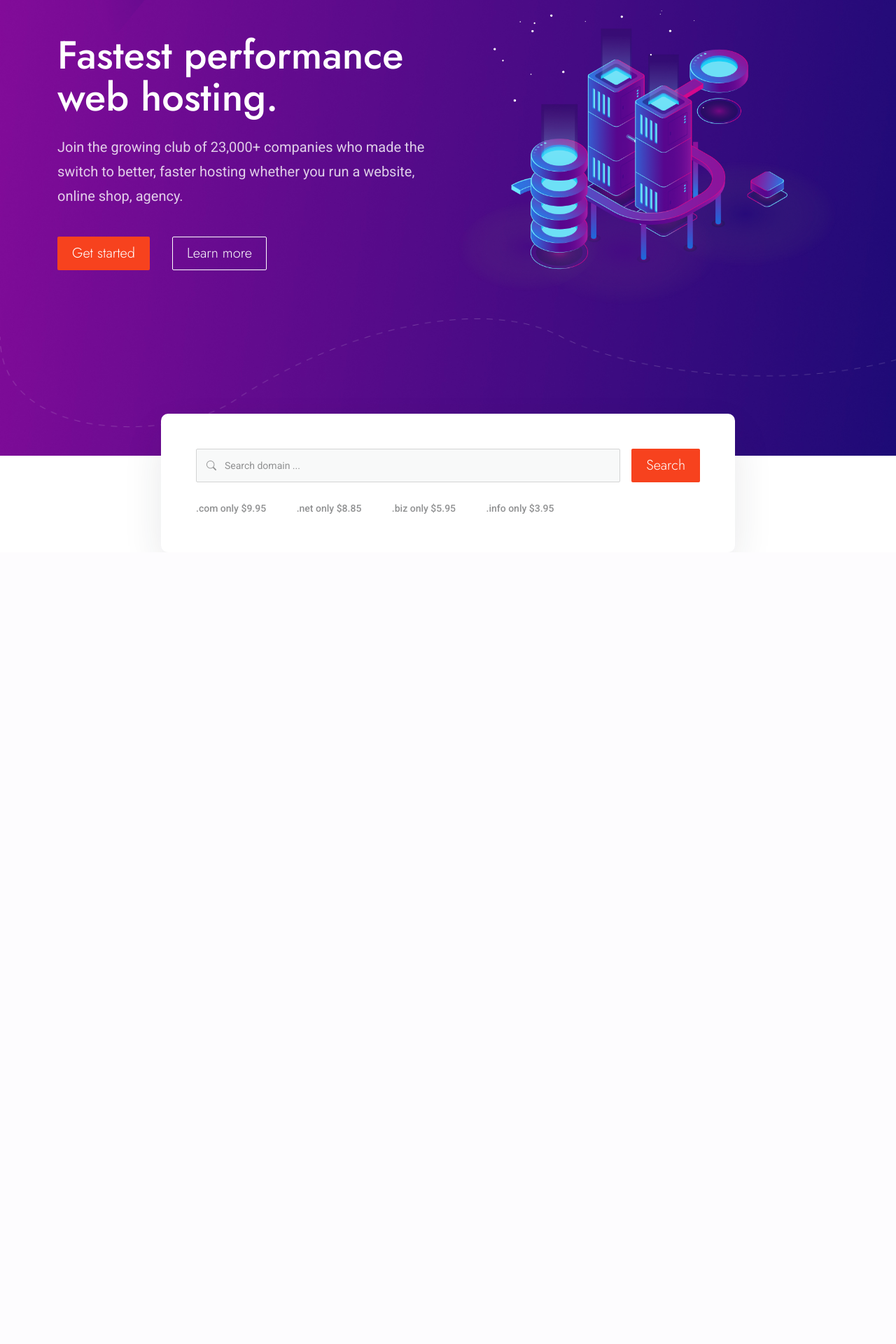
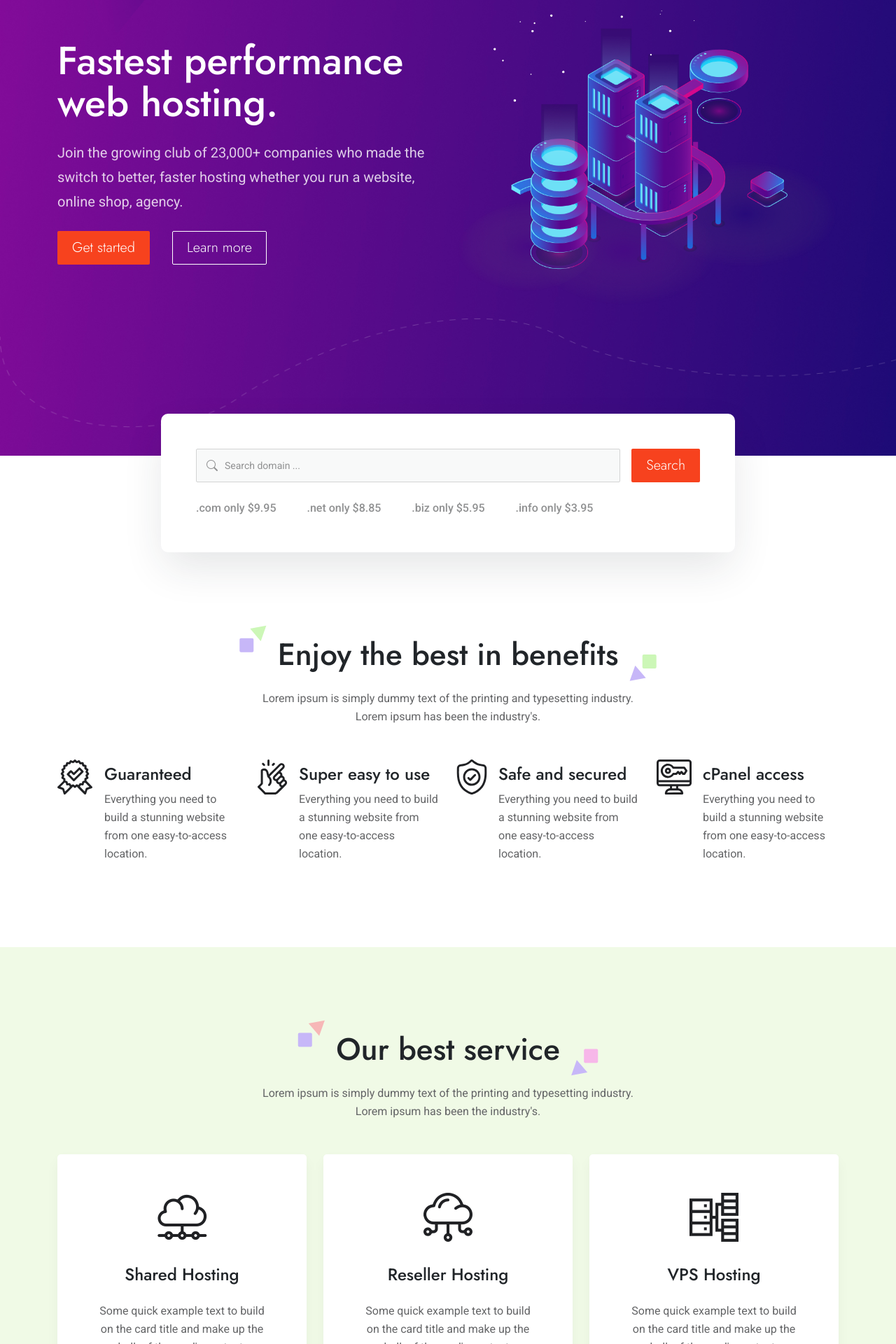
Before and after one commit to imation82/hoston-premium, a PHP site: page / in a window 1280 px wide. Shown: the part 200-2120 px from the top of the page at 70% size. Before the commit the page ends 934 px from the top, so only its background shows below. Run offline with PHP 8.4, Linux system fonts and the light colour scheme; some web fonts are replaced.

Commit message:
Added - Glyphter font & services section

```diff
--- a/assets/css/_color.scss
+++ b/assets/css/_color.scss
@@ -18,5 +18,5 @@ $white: #FFFFFF;
 $black: #000000;
 
 $background-01: #F8F9F9;
-$background-02: #D6EEF2;
+$background-02: #F0FAE6;
 $background-03: #ECE0CE;
--- a/assets/css/custom.css
+++ b/assets/css/custom.css
@@ -2,9 +2,11 @@
 @import url("https://fonts.googleapis.com/css2?family=Jost:wght@200;300;400;500&display=swap");
 body {
   font-family: "Roboto";
-  font-size: 14px;
+  font-size: 16px;
   font-weight: 400;
   line-height: 26px;
+  margin: 0;
+  padding: 0;
 }
 
 h1 {
@@ -49,6 +51,11 @@ h6 {
   line-height: 20px;
 }
 
+p {
+  color: #636466;
+  margin: 0;
+}
+
 .form-control::-webkit-input-placeholder {
   color: #909192;
 }
@@ -63,6 +70,58 @@ h6 {
 
 .form-control::placeholder {
   color: #909192;
+}
+
+section {
+  padding-top: 120px;
+  padding-bottom: 120px;
+}
+
+.section__style--1 h2 {
+  position: relative;
+  display: inline-block;
+}
+
+.section__style--1 h2::before {
+  content: url(../svg/headline-1.svg);
+  position: absolute;
+  top: -25px;
+  left: -55px;
+}
+
+.section__style--1 h2::after {
+  content: url(../svg/headline-2.svg);
+  position: absolute;
+  right: -55px;
+  top: 25px;
+}
+
+.section__style--2 h2 {
+  position: relative;
+  display: inline-block;
+}
+
+.section__style--2 h2::before {
+  content: url(../svg/headline-3.svg);
+  position: absolute;
+  top: -25px;
+  left: -55px;
+}
+
+.section__style--2 h2::after {
+  content: url(../svg/headline-4.svg);
+  position: absolute;
+  right: -55px;
+  top: 25px;
+}
+
+.section__dot {
+  color: #F7421E;
+  margin-right: 5px;
+}
+
+.sub-title {
+  max-width: 570px;
 }
 
 .btn, .btn-hoston-primary, .btn-hoston-outline {
@@ -163,7 +242,48 @@ h6 {
 }
 
 .search__domain--pricing .list-inline-item:not(:last-child) {
-  margin-right: 2.5rem;
+  margin-right: 40px;
+}
+
+.services {
+  background-color: #F0FAE6;
+}
+
+.service-block {
+  background: #FFFFFF;
+  padding: 55px;
+  margin-bottom: 30px;
+  border-radius: 5px;
+  -webkit-box-shadow: 0px 8px 20px -2px rgba(33, 40, 51, 0.05);
+          box-shadow: 0px 8px 20px -2px rgba(33, 40, 51, 0.05);
+}
+
+.service-block:hover {
+  background: linear-gradient(93.88deg, #870C9B -1.94%, #1A0B75 79.12%);
+  color: #FFFFFF;
+}
+
+.service-block:hover i,
+.service-block:hover p {
+  color: #FFFFFF;
+}
+
+.service-block:hover .service-block-btn a {
+  color: #FFFFFF;
+  text-decoration: underline;
+}
+
+.service-block i {
+  font-size: 70px;
+  color: #202124;
+}
+
+.service-block .service-block-btn {
+  margin-top: 40px;
+}
+
+.service-block .service-block-btn a:hover {
+  color: #FFFFFF;
 }
 
 @media (min-width: 320px) and (max-width: 767px) {
--- a/assets/css/custom.scss
+++ b/assets/css/custom.scss
@@ -35,10 +37,73 @@ h6 {
     @include fontStyle('Jost', 18px, 500, 20px);
 }
 
+p {
+    color: $black-600;
+    margin: 0;
+}
+
 // Common
 
 .form-control::placeholder {
     color: $black-400;
+}
+
+// Custom margin & padding
+
+section {
+    padding-top: 120px;
+    padding-bottom: 120px;
+}
+
+// Custom classes
+
+.section__style--1 {
+    h2 {
+        position: relative;
+        display: inline-block;
+        &::before {
+            content: url(../svg/headline-1.svg);
+            position: absolute;
+            top: -25px;
+            left: -55px;
+        }
+
+        &::after {
+            content: url(../svg/headline-2.svg);
+            position: absolute;
+            right: -55px;
+            top: 25px;
+        }
+    }
+}
+
+.section__style--2 {
+    h2 {
+        position: relative;
+        display: inline-block;
+        &::before {
+            content: url(../svg/headline-3.svg);
+            position: absolute;
+            top: -25px;
+            left: -55px;
+        }
+
+        &::after {
+            content: url(../svg/headline-4.svg);
+            position: absolute;
+            right: -55px;
+            top: 25px;
+        }
+    }
+}
+
+.section__dot {
+    color: $primary;
+    margin-right: 5px;
+}
+
+.sub-title {
+    max-width: 570px;
 }
 
 // Custom buttons
@@ -143,9 +225,51 @@ h6 {
             font-weight: 500;
         }
         .list-inline-item:not(:last-child) {
-            margin-right: 2.5rem;
+            margin-right: 40px;
         }
     }
+}
+
+// Services
+
+.services {
+    background-color: $background-02;
+}
+
+.service-block {
+    background: $white;
+    padding: 55px;
+    margin-bottom: 30px;
+    border-radius: 5px;
+    box-shadow: 0px 8px 20px -2px rgba(33, 40, 51, 0.05);
+
+    &:hover {
+        background: linear-gradient(93.88deg, #870C9B -1.94%, #1A0B75 79.12%);
+        color: $white;;
+    }
+
+    &:hover i,
+    &:hover p {
+        color: $white;
+    }
+
+    &:hover .service-block-btn a {
+        color: $white;
+        text-decoration: underline;
+    }
+
+    i {
+        font-size: 70px;
+        color: $black-900;
+    }
+
+    .service-block-btn {
+        margin-top: 40px;
+        a:hover {
+            color: $white;
+        }
+    }
+
 }
 
 // Media queries
--- /dev/null
+++ b/assets/glyphter-font/css/Glyphter.css
@@ -0,0 +1,26 @@
+/* Generated by Glyphter (http://www.glyphter.com) on  Wed Mar 16 2022*/
+@font-face {
+    font-family: 'Glyphter';
+    src: url('../fonts/Glyphter.eot');
+    src: url('../fonts/Glyphter.eot?#iefix') format('embedded-opentype'),
+         url('../fonts/Glyphter.woff') format('woff'),
+         url('../fonts/Glyphter.ttf') format('truetype'),
+         url('../fonts/Glyphter.svg#Glyphter') format('svg');
+    font-weight: normal;
+    font-style: normal;
+}
+[class*='icon-']:before{
+	display: inline-block;
+   font-family: 'Glyphter';
+   font-style: normal;
+   font-weight: normal;
+   line-height: 1;
+   -webkit-font-smoothing: antialiased;
+   -moz-osx-font-smoothing: grayscale
+}
+.icon-cloud:before{content:'\0041';}
+.icon-dedicated:before{content:'\0042';}
+.icon-domain:before{content:'\0043';}
+.icon-reseller:before{content:'\0044';}
+.icon-shared:before{content:'\0045';}
+.icon-vps:before{content:'\0046';}
--- a/index.html
+++ b/index.html
@@ -10,6 +10,8 @@
     <link rel="stylesheet" href="assets/css/bootstrap.min.css">
     <!-- bootstrap icon -->
     <link rel="stylesheet" href="assets/bootstrap-icons/font/bootstrap-icons.css">
+    <!-- glyphter font -->
+    <link rel="stylesheet" href="assets/glyphter-font/css/Glyphter.css">
     <!-- custom css -->
     <link rel="stylesheet" href="assets/css/custom.css">
 
@@ -20,7 +22,7 @@
     <header class="header d-flex align-items-center">
         <div class="container">
             <div class="row align-items-center">
-                <div class="col-md-6">
+                <div class="col-lg-6">
                     <div class="header__content">
                         <h1>Fastest performance web hosting.</h1>
                         <p class="mt-4">Join the growing club of 23,000+ companies who made the switch to better, faster hosting whether you run a website, online shop, agency.</p>
@@ -34,7 +36,7 @@
                         </ul>
                     </div>
                 </div>
-                <div class="col-md-6">
+                <div class="col-lg-6">
                     <img src="assets/images/header-right.png" class="img-fluid d-block mx-auto" alt="Header">
                 </div>
             </div>
@@ -45,7 +47,7 @@
     <!-- search domain -->
     <div class="container">
         <div class="row">
-            <div class="col-md-12">
+            <div class="col-lg-12">
                 <div class="search">
                     <div class="d-flex align-items-center gap-3">
                         <i class="bi bi-search d-flex position-absolute search__icon"></i>
@@ -66,6 +68,163 @@
     </div>
     <!-- end: search domain -->
 
+    <!-- benefits -->
+    <section class="benefits">
+        <div class="container">
+            <div class="row">
+                <div class="col-lg-12 text-center">
+                    <div class="section__style--1">
+                        <h2 class="mb-4">
+                            <span class="section__dot d-inline-block d-md-none">..</span>Enjoy the best in benefits
+                        </h2>
+                        <div class="sub-title mx-auto">
+                            <p>Lorem ipsum is simply dummy text of the printing and typesetting industry. Lorem ipsum has been the industry's.</p>
+                        </div>
+                    </div>
+                </div>
+            </div>
+        </div>
+        <div class="container">
+            <div class="row pt-5">
+                <div class="col-xl-3 col-lg-6 col-md-6">
+                    <div class="mb-4 mb-xl-0">
+                        <div class="d-flex align-items-baseline">
+                            <div class="flex-shrink-0">
+                                <img src="assets/svg/guaranteed.svg" alt="Guaranteed">
+                            </div>
+                            <div class="flex-grow-1 ms-3">
+                                <h4>Guaranteed</h4>
+                                <p>Everything you need to build a stunning website from one easy-to-access location.</p>
+                            </div>
+                        </div>
+                    </div>
+                </div>
+                <div class="col-xl-3 col-lg-6 col-md-6">
+                    <div class="mb-4 mb-xl-0">
+                        <div class="d-flex align-items-baseline">
+                            <div class="flex-shrink-0">
+                                <img src="assets/svg/easy.svg" alt="Super easy to use">
+                            </div>
+                            <div class="flex-grow-1 ms-3">
+                                <h4>Super easy to use</h4>
+                                <p>Everything you need to build a stunning website from one easy-to-access location.</p>
+                            </div>
+                        </div>
+                    </div>
+                </div>
+                <div class="col-xl-3 col-lg-6 col-md-6">
+                    <div class="mb-4 mb-xl-0">
+                        <div class="d-flex align-items-baseline">
+                            <div class="flex-shrink-0">
+                                <img src="assets/svg/safe.svg" alt="Safe and secured">
+                            </div>
+                            <div class="flex-grow-1 ms-3">
+                                <h4>Safe and secured</h4>
+                                <p>Everything you need to build a stunning website from one easy-to-access location.</p>
+                            </div>
+                        </div>
+                    </div>
+                </div>
+                <div class="col-xl-3 col-lg-6 col-md-6">
+                    <div class="mb-4 mb-xl-0">
+                        <div class="d-flex align-items-baseline">
+                            <div class="flex-shrink-0">
+                                <img src="assets/svg/access.svg" alt="cPanel access">
+                            </div>
+                            <div class="flex-grow-1 ms-3">
+                                <h4>cPanel access</h4>
+                                <p>Everything you need to build a stunning website from one easy-to-access location.</p>
+                            </div>
+                        </div>
+                    </div>
+                </div>
+            </div>
+        </div>
+    </section>
+    <!-- end: benefits -->
+
+    <!-- services -->
+    <section class="services">
+        <div class="container">
+            <div class="row">
+                <div class="col-lg-12 text-center">
+                    <div class="section__style--2">
+                        <h2 class="mb-4">
+                            <span class="section__dot d-inline-block d-md-none">..</span>Our best service
+                        </h2>
+                        <div class="sub-title mx-auto">
+                            <p>Lorem ipsum is simply dummy text of the printing and typesetting industry. Lorem ipsum has been the industry's.</p>
+                        </div>
+                    </div>
+                </div>
+            </div>
+        </div>
+        <div class="container">
+            <div class="row pt-5">
+                <div class="col-lg-4">
+                    <div class="service-block text-center">
+                        <i class="icon-shared"></i>
+                        <h4 class="my-4">Shared Hosting</h4>
+                        <p>Some quick example text to build on the card title and make up the bulk of the card's content.</p>
+                        <div class="service-block-btn">
+                            <a href="#" class="btn-hoston-link">Learn more</a>
+                        </div>
+                    </div>
+                </div>
+                <div class="col-lg-4">
+                    <div class="service-block text-center">
+                        <i class="icon-reseller"></i>
+                        <h4 class="my-4">Reseller Hosting</h4>
+                        <p>Some quick example text to build on the card title and make up the bulk of the card's content.</p>
+                        <div class="service-block-btn">
+                            <a href="#" class="btn-hoston-link">Learn more</a>
+                        </div>
+                    </div>
+                </div>
+                <div class="col-lg-4">
+                    <div class="service-block text-center">
+                        <i class="icon-vps"></i>
+                        <h4 class="my-4">VPS Hosting</h4>
+                        <p>Some quick example text to build on the card title and make up the bulk of the card's content.</p>
+                        <div class="service-block-btn">
+                            <a href="#" class="btn-hoston-link">Learn more</a>
+                        </div>
+                    </div>
+                </div>
+                <div class="col-lg-4">
+                    <div class="service-block text-center">
+                        <i class="icon-cloud"></i>
+                        <h4 class="my-4">Cloud Hosting</h4>
+                        <p>Some quick example text to build on the card title and make up the bulk of the card's content.</p>
+                        <div class="service-block-btn">
+                            <a href="#" class="btn-hoston-link">Learn more</a>
+                        </div>
+                    </div>
+                </div>
+                <div class="col-lg-4">
+                    <div class="service-block text-center">
+                        <i class="icon-dedicated"></i>
+                        <h4 class="my-4">Dedicated Hosting</h4>
+                        <p>Some quick example text to build on the card title and make up the bulk of the card's content.</p>
+                        <div class="service-block-btn">
+                            <a href="#" class="btn-hoston-link">Learn more</a>
+                        </div>
+                    </div>
+                </div>
+                <div class="col-lg-4">
+                    <div class="service-block text-center">
+                        <i class="icon-domain"></i>
+                        <h4 class="my-4">Domain Name</h4>
+                        <p>Some quick example text to build on the card title and make up the bulk of the card's content.</p>
+                        <div class="service-block-btn">
+                            <a href="#" class="btn-hoston-link">Learn more</a>
+                        </div>
+                    </div>
+                </div>
+            </div>
+        </div>
+    </section>
+    <!-- end: services -->
 
     <!-- jQuery -->
     <script src="assets/js/jquery.min.js"></script>
```
Also changed, not shown: other parts of assets/css/custom.css (+40 -0 lines), other parts of assets/css/custom.scss (+42 -1 lines), assets/glyphter-font/fonts/Glyphter.ttf (added), assets/glyphter-font/fonts/Glyphter.woff (added), assets/svg/access.svg (added), assets/svg/easy.svg (added), assets/svg/guaranteed.svg (added), assets/svg/headline-1.svg (added), assets/svg/headline-2.svg (added), assets/svg/headline-3.svg (added), assets/svg/headline-4.svg (added), assets/svg/safe.svg (added), 3 other files.
